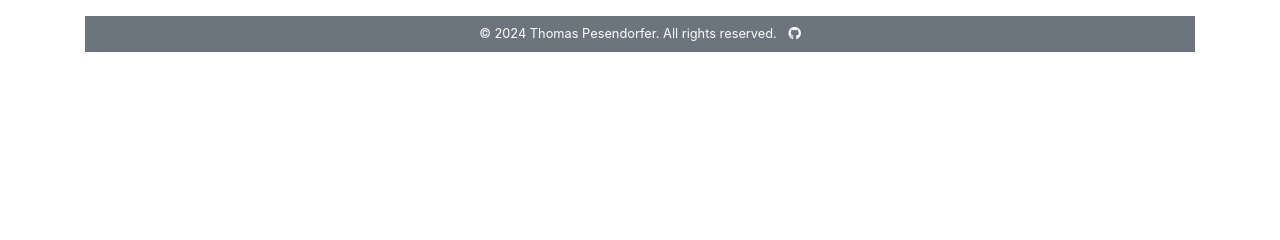
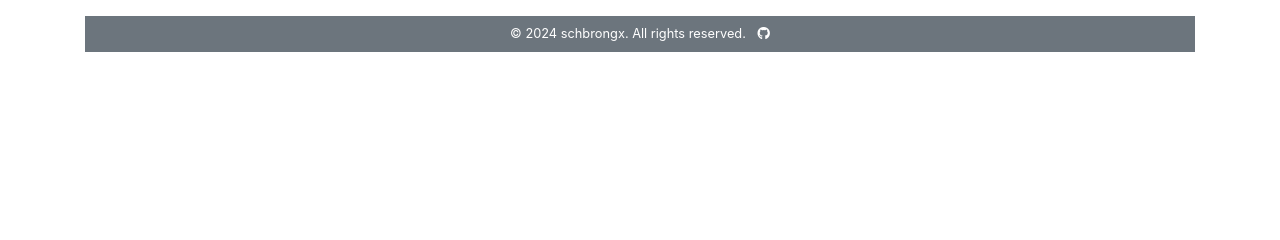
Before and after one commit to schbrongx/certmanager, a Flask app: page / in a window 1280 px wide. Shown: the part 255-495 px from the top of the page. Run offline with Flask 2, Linux system fonts and the light colour scheme; data that the repository does not hold is empty; some libraries are stand-ins or nearby versions.

Commit message:
Switche from real name to pseudonym in copyright notices.

```diff
--- a/templates/index.html
+++ b/templates/index.html
@@ -64,7 +64,7 @@
 
     <!-- Footer -->
      <footer class="text-center bg-secondary text-white py-2" style="font-size: 0.8rem;">
-      © 2024 Thomas Pesendorfer. All rights reserved.
+      © 2024 schbrongx. All rights reserved.
       <a href="https://github.com/schbrongx/certmanager" target="_blank" class="text-white ml-2">
         <i class="fab fa-github"></i>
       </a>
```
Also changed, not shown: README.md.
